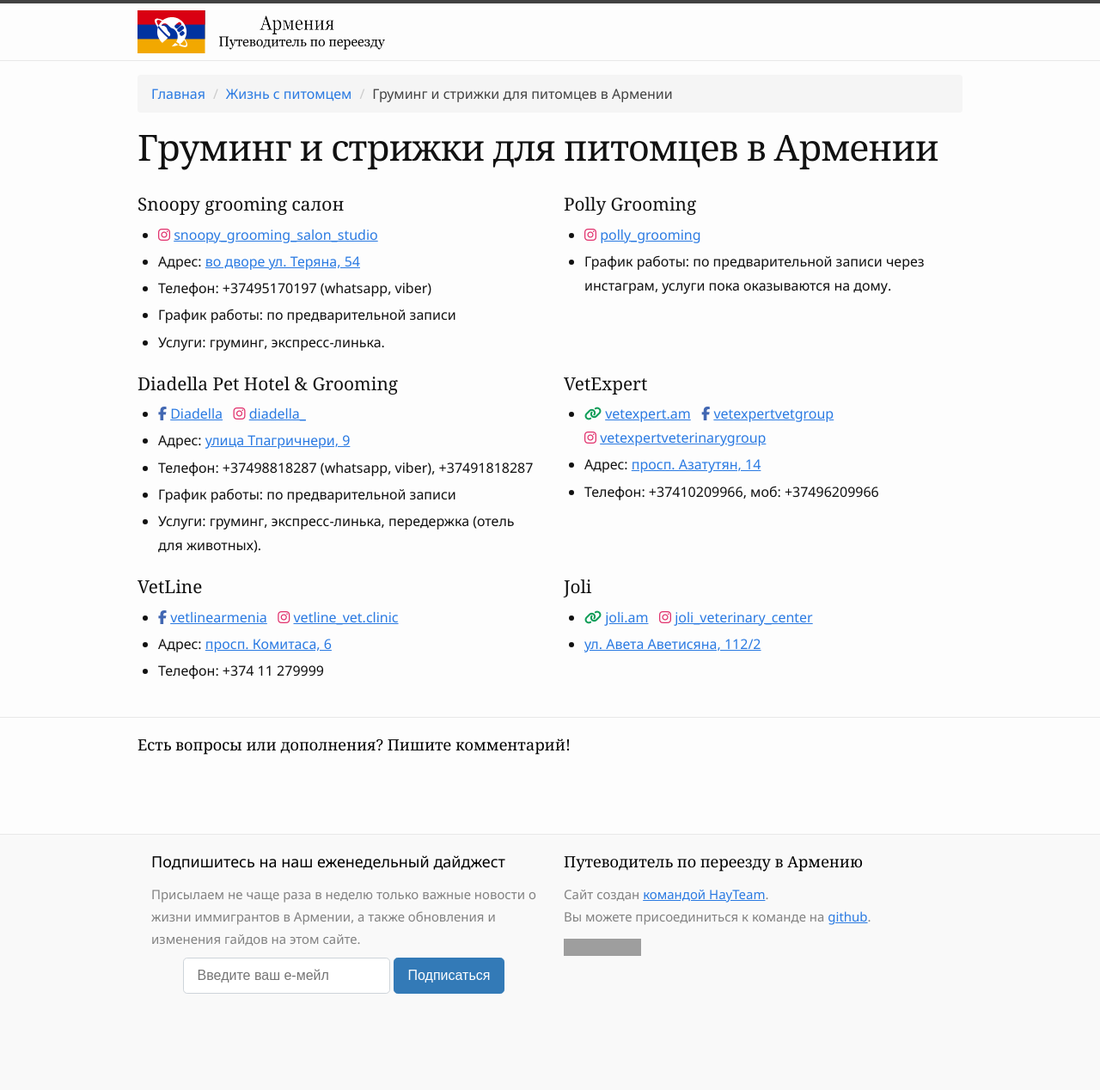
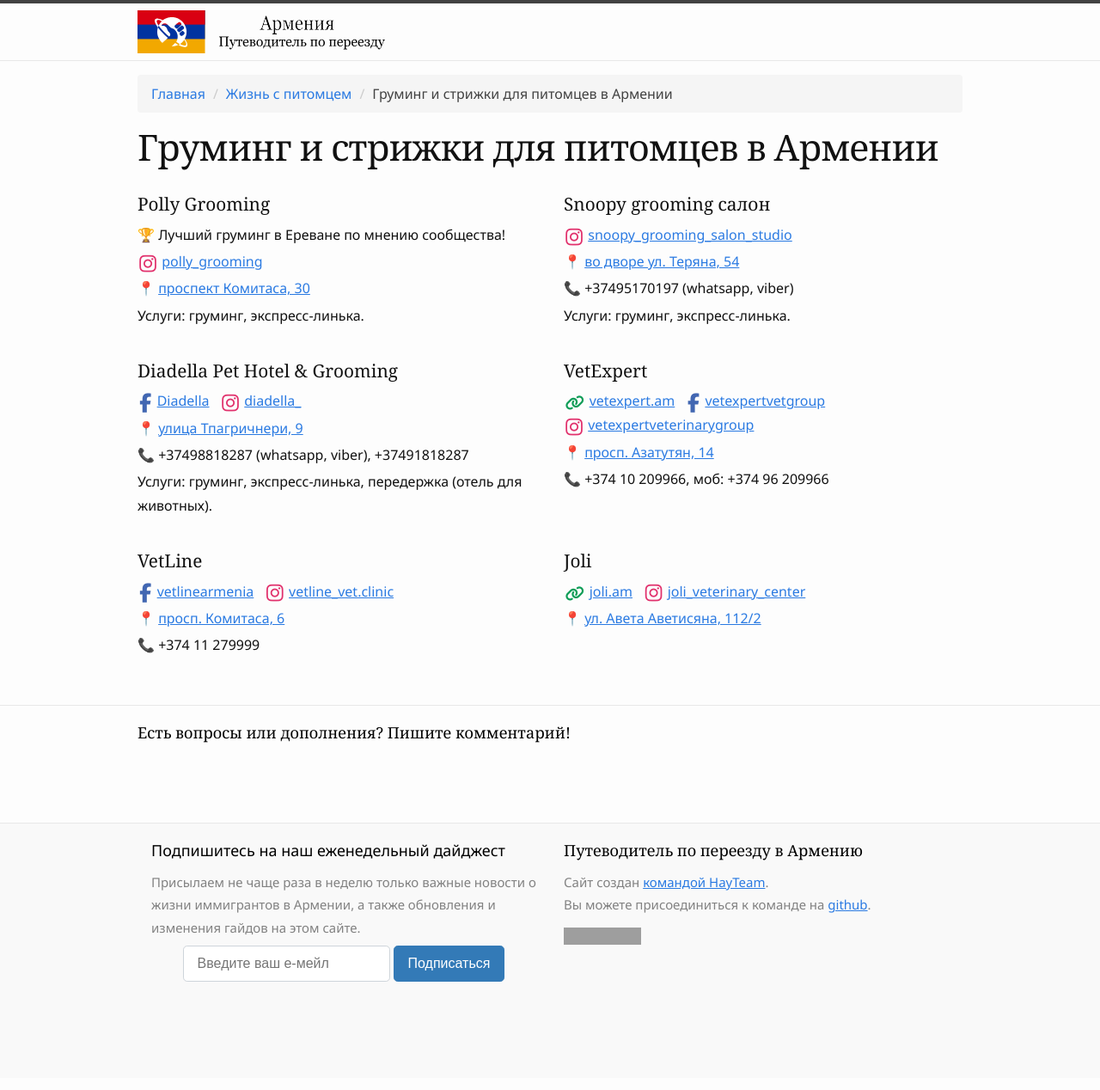
Before and after one commit to haywiki/haywiki.github.io, a Jekyll site: the page built from animals/grooming.md, in a window 1280 px wide. Shown: the whole page at 86% size. Built offline with Jekyll 4.4.1, drawn with Linux system fonts in a browser that asks for light colours; nearby versions of some CDN libraries; a script that is not in the unit is left out; grey boxes are pictures that could not be loaded.

```diff
--- a/_sass/_content.scss
+++ b/_sass/_content.scss
@@ -122,13 +122,21 @@
       @include col("xs", 12);
       @include col("md", 6);
       padding: 0 1rem !important;
+      margin-bottom: 1rem;
     }
 
     .card-wide {
       @include col("xs", 12);
       padding: 0 1rem !important;
+      margin-bottom: 1rem;
     }
 
+    li {
+      font-size: 1rem;
+      color: $text-color;
+    }
+
+    &.custom1 {
       p {
         font-size: 0.85rem;
         color: $grey-color;
@@ -145,31 +153,14 @@
           font-weight: normal;
         }
       }
+    }
 
-    &.vet {
-      li {
-        font-size: 1rem;
-        color: $text-color;
+    &.list-emoji {
+      ul {
+        margin-left: 0;
+        list-style: none;
       }
     }
-  }
-
-  .fa-telegram {
-    color: #2AABEE;
-    font-size: 1.15rem;
-  }
-
-  .fa-instagram {
-    color: #E1306C;
-    margin-bottom: -1px;
-  }
-
-  .fa-facebook-f {
-    color: #4267B2;
-  }
-
-  .fa-link {
-    color: #0F9D58;
   }
 
   ul.list-emoji {
--- /dev/null
+++ b/_sass/_icons.scss
@@ -0,0 +1,24 @@
+.fa-instagram, .fa-facebook-f, .fa-link, .fa-telegram {
+  font-size: 1.4rem;
+  vertical-align: -.3rem;
+  margin-left: .1em;
+  margin-right: .1em;
+}
+
+.fa-instagram {
+  color: #E1306C;
+}
+
+.fa-facebook-f {
+  color: #4267B2;
+}
+
+.fa-link {
+  color: #0F9D58;
+  font-size: 1.1rem;
+  vertical-align: -.2rem;
+}
+
+.fa-telegram {
+  color: #2AABEE;
+}
--- a/_sass/theme.scss
+++ b/_sass/theme.scss
@@ -33,5 +33,4 @@
 
 $toc-title: "Содержание страницы" !default;
 
-@import "flexboxgrid/main";
-@import "base", "code", "adaptive", "syntax-highlighting", "content", "_layout/main";
+@import "flexboxgrid/main", "base", "code", "adaptive", "syntax-highlighting", "content", "icons", "_layout/main";
--- a/animals/grooming.md
+++ b/animals/grooming.md
@@ -6,24 +6,25 @@
 display_toc: false
 ---
 
-<div class="cards vet">
+<div class="cards list-emoji">
+<div class="card">
+
+### Polly Grooming
+
+- 🏆 Лучший груминг в Ереване по мнению сообщества!
+- <i class="fa-brands fa-instagram"></i> [polly_grooming](https://www.instagram.com/polly_grooming/)
+- 📍 [проспект Комитаса, 30](https://yandex.ru/maps/org/forest_voices_zoomagazin/99596547688/)
+- Услуги: груминг, экспресс-линька.
+
+</div>
 <div class="card">
 
 ### Snoopy grooming салон
 
 - <i class="fa-brands fa-instagram"></i> [snoopy_grooming_salon_studio](https://instagram.com/snoopy_grooming_salon_studio/)
-- Адрес: [во дворе ул. Теряна, 54](https://yandex.ru/maps/10262/yerevan/house/YE0YcwZoQUwAQFpqfX15dH9kZw==/)
-- Телефон: +37495170197 (whatsapp, viber)
-- График работы: по предварительной записи
+- 📍 [во дворе ул. Теряна, 54](https://yandex.ru/maps/10262/yerevan/house/YE0YcwZoQUwAQFpqfX15dH9kZw==/)
+- 📞 +37495170197 (whatsapp, viber)
 - Услуги: груминг, экспресс-линька.
-
-</div>
-<div class="card">
-
-### Polly Grooming
-
-- <i class="fa-brands fa-instagram"></i> [polly_grooming](https://www.instagram.com/polly_grooming/)
-- График работы: по предварительной записи через инстаграм, услуги пока оказываются на дому.
 
 </div>
 <div class="card">
@@ -31,9 +32,8 @@
 ### Diadella Pet Hotel & Grooming {#diadella}
 
 - <i class="fa-brands fa-facebook-f"></i> [Diadella](https://www.facebook.com/profile.php?id=100064109612549) &nbsp; <i class="fa-brands fa-instagram"></i> [diadella_](https://instagram.com/diadella_/)
-- Адрес: [улица Тпагричнери, 9](https://yandex.ru/maps/10262/yerevan/house/YE0YcwVgSUEAQFpqfX12dnVhYQ==/)
-- Телефон: +37498818287 (whatsapp, viber), +37491818287
-- График работы: по предварительной записи
+- 📍 [улица Тпагричнери, 9](https://yandex.ru/maps/10262/yerevan/house/YE0YcwVgSUEAQFpqfX12dnVhYQ==/)
+- 📞 +37498818287 (whatsapp, viber), +37491818287
 - Услуги: груминг, экспресс-линька, передержка (отель для животных).
 
 </div>
@@ -42,8 +42,8 @@
 ### VetExpert
 
 - <i class="fa-solid fa-link"></i> [vetexpert.am](https://vetexpert.am/ru/) &nbsp; <i class="fa-brands fa-facebook-f"></i> [vetexpertvetgroup](https://facebook.com/vetexpertvetgroup) &nbsp; <nobr markdown="span"><i class="fa-brands fa-instagram"></i> [vetexpertveterinarygroup](https://instagram.com/vetexpertveterinarygroup/)</nobr>
-- Адрес: [просп. Азатутян, 14](https://yandex.ru/maps/org/vet_ekspert/1861952348/)
-- Телефон: +37410209966, моб: +37496209966
+- 📍 [просп. Азатутян, 14](https://yandex.ru/maps/org/vet_ekspert/1861952348/)
+- 📞 +374 10 209966, моб: +374 96 209966
 
 </div>
 <div class="card">
@@ -51,8 +51,8 @@
 ### VetLine
 
 - <i class="fa-brands fa-facebook-f"></i> [vetlinearmenia](https://facebook.com/vetlinearmenia/) &nbsp; <i class="fa-brands fa-instagram"></i> [vetline_vet.clinic](https://instagram.com/vetline_vet.clinic/)
-- Адрес: [просп. Комитаса, 6](https://yandex.ru/maps/org/kruglosutochnaya_veterinarnaya_klinika_vetlayn/154801169156/)
-- Телефон: +374 11 279999
+- 📍 [просп. Комитаса, 6](https://yandex.ru/maps/org/kruglosutochnaya_veterinarnaya_klinika_vetlayn/154801169156/)
+- 📞 +374 11 279999
 
 </div>
 <div class="card">
@@ -60,7 +60,7 @@
 ### Joli
 
 - <i class="fa-solid fa-link"></i> [joli.am](https://joli.am/) &nbsp; <i class="fa-brands fa-instagram"></i> [joli_veterinary_center](https://instagram.com/joli_veterinary_center/)
-- [ул. Авета Аветисяна, 112/2](https://yandex.ru/maps/org/veterinarny_tsentr_dzholi/135151397057/)
+- 📍 [ул. Авета Аветисяна, 112/2](https://yandex.ru/maps/org/veterinarny_tsentr_dzholi/135151397057/)
 
 </div>
 </div>
```
Also changed, not shown: animals/flight-companies.md (+13 -11 lines), animals/shops.md (+60 -40 lines), animals/vetclinics.md (+31 -21 lines). Lines whose indentation alone changed are shown as unchanged.
